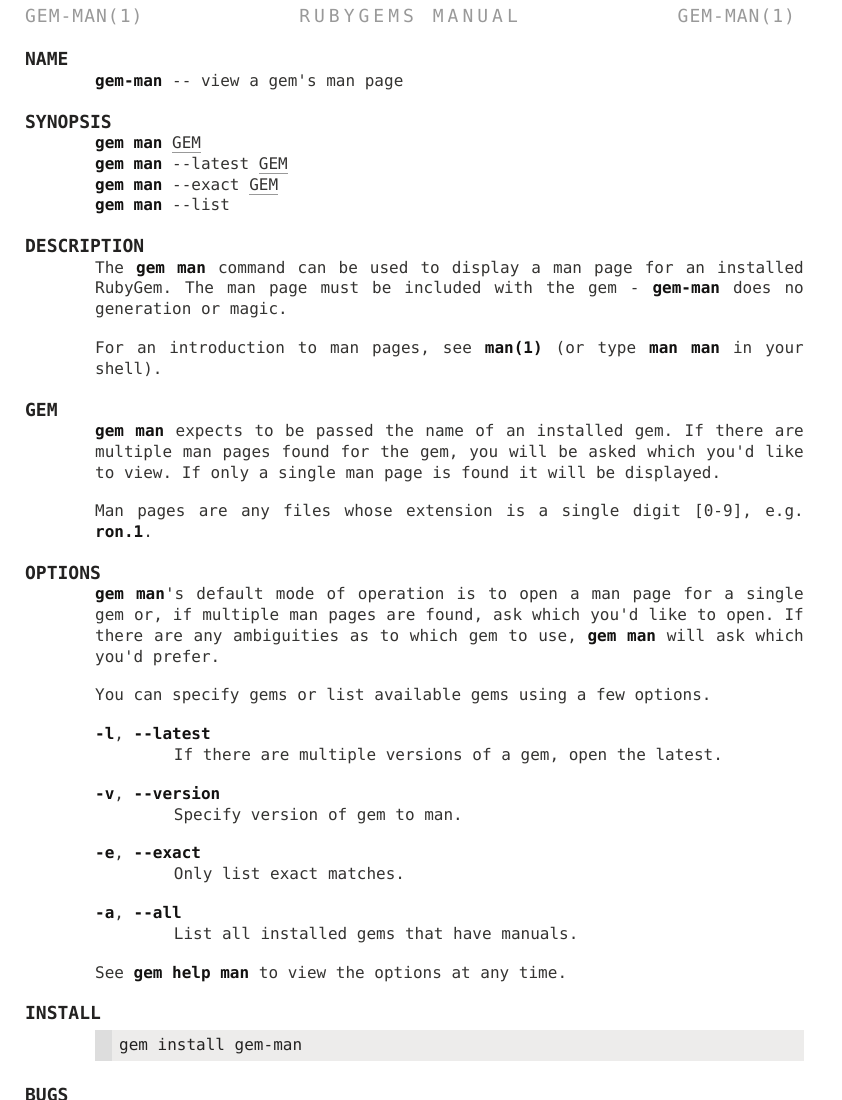
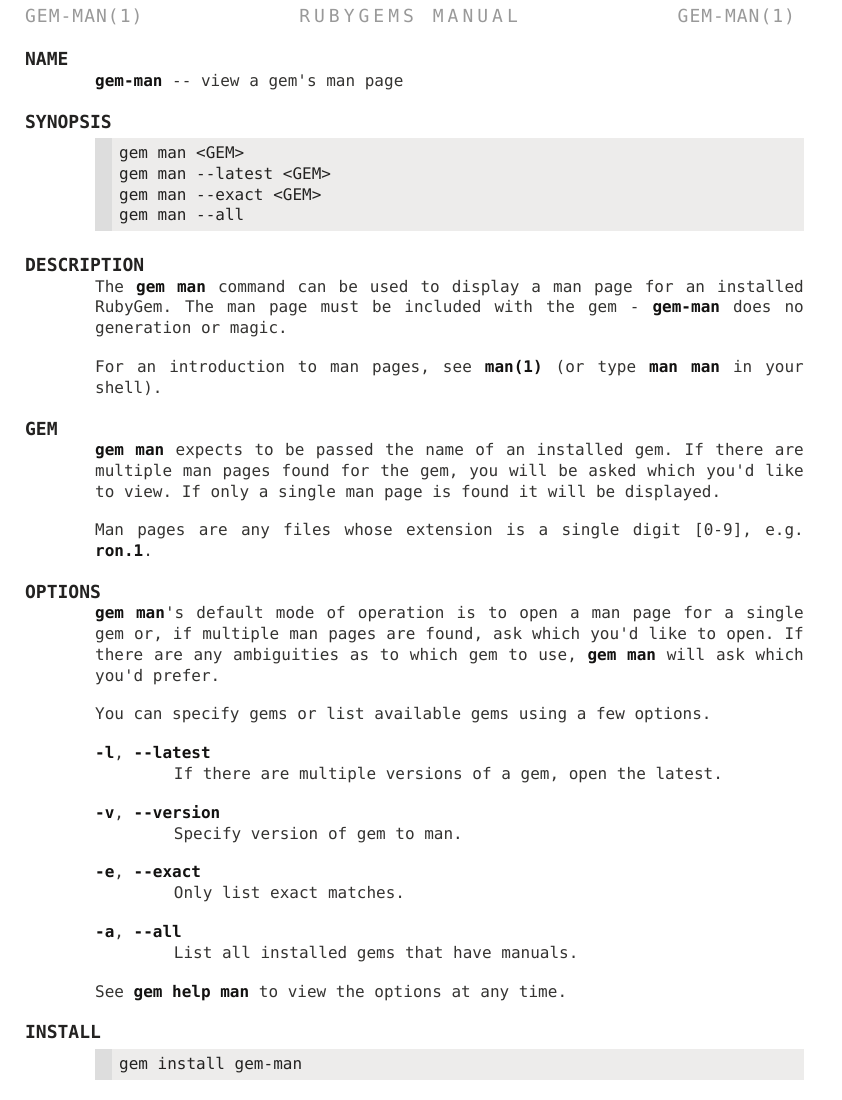
Before and after one commit to defunkt/gem-man, a plain HTML site: page man/gem-man.1.html in a window 1280 px wide. Shown: the top 1100 px of the page, without its empty margins (0-842 px from the left). Drawn offline with Linux system fonts and the light colour scheme.

Commit message:
fix synopsis

```diff
--- a/man/gem-man.1.html
+++ b/man/gem-man.1.html
@@ -66,11 +66,11 @@
 <p><code>gem-man</code> -- view a gem's man page</p>
 <h2>SYNOPSIS</h2>
 
-<p><code>gem man</code> <var>GEM</var><br>
-<code>gem man</code> --latest <var>GEM</var><br>
-<code>gem man</code> --exact <var>GEM</var><br>
-<code>gem man</code> --list<br>
-</p>
+<pre><code>gem man &lt;GEM&gt;
+gem man --latest &lt;GEM&gt;
+gem man --exact &lt;GEM&gt;
+gem man --all
+</code></pre>
 
 <h2>DESCRIPTION</h2>
 
```
Also changed, not shown: 2 other files.
